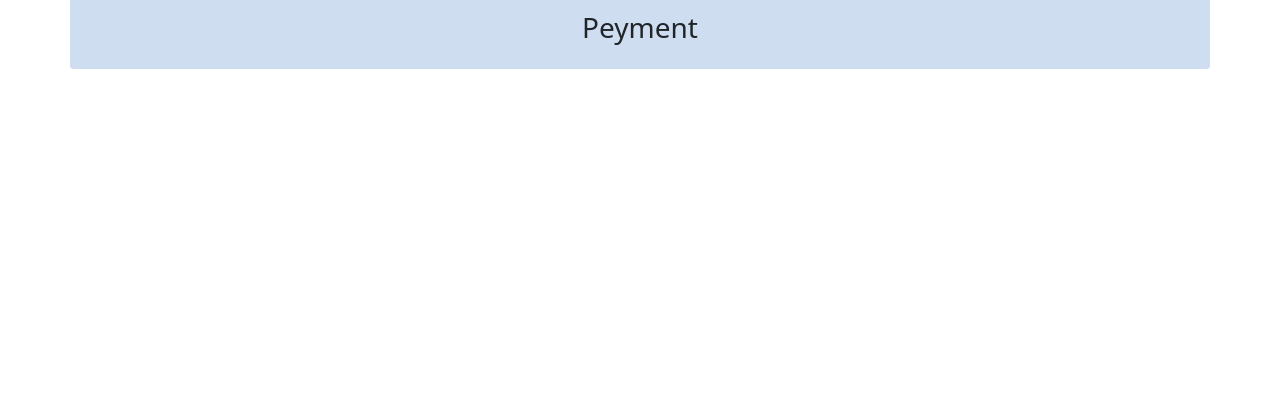
After one commit to kezb90/toy_shop, a Django app: template peyment/templates/peyment.html in a window 1280 px wide. The commit adds this page. Shown: the part 347-767 px from the top of the page. Run offline with Django 4.2, Linux system fonts and the light colour scheme; the template is opened without the code that fills it, so the values that code supplies are empty.

Commit message:
update related to peyment page

```diff
--- a/blog/templates/master.html
+++ b/blog/templates/master.html
@@ -56,7 +56,7 @@
             <a class="nav-link" href="{% url 'shopping_basket:view_cart' %}">Basket</a>
           </li>
           <li class="nav-item">
-            <a class="nav-link" href="#">Peyment</a>
+            <a class="nav-link" href="{% url 'peyment:payment-page' %}">Peyment</a>
           </li>
           <li class="nav-item">
             <a class="nav-link" href="#">{{user.username}}</a>
--- /dev/null
+++ b/peyment/templates/peyment.html
@@ -0,0 +1,15 @@
+{% extends "master.html" %}
+{% load static %}
+
+{% block title %}
+Peyment
+{% endblock%}
+
+{% block content %}
+<div class="container-lg text-center my-3 p-3 rounded-1" style="background-color: rgb(206, 221, 240);">
+    <h3 class="section-title">Peyment</h3>
+    <div class="row row-cols-1 row-cols-sm-1 row-cols-md-2 row-cols-lg-3">
+
+    </div>
+</div>
+{% endblock %}
--- a/peyment/urls.py
+++ b/peyment/urls.py
@@ -1,4 +1,7 @@
 from django.urls import path, include
+from .views import peyment
 
 app_name = "peyment"
-urlpatterns = []
+urlpatterns = [
+    path('peyment_page/', peyment, name='payment-page'),
+]
--- a/peyment/views.py
+++ b/peyment/views.py
@@ -1,3 +1,7 @@
 from django.shortcuts import render
 
 # Create your views here.
+
+def peyment(request):
+    context={}
+    return render(request,'peyment.html',context)
--- a/shopping_basket/templates/view_cart.html
+++ b/shopping_basket/templates/view_cart.html
@@ -33,7 +33,7 @@
         </tbody>
     </table>
     <a href="{% url 'shopping_basket:clear-cart' %}" class="btn btn-primary">Clear Buying Basket</a>
-    <a href="{% url 'shopping_basket:clear-cart' %}" class="btn btn-primary">Submit Orders</a>
+    <a href="{% url 'peyment:payment-page' %}" class="btn btn-primary">Submit Orders</a>
 </div>
 
 {% endblock content %}
```
Also changed, not shown: accounts/urls.py (added, +7 -0 lines).
